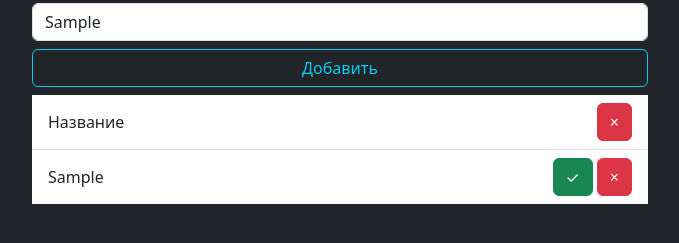
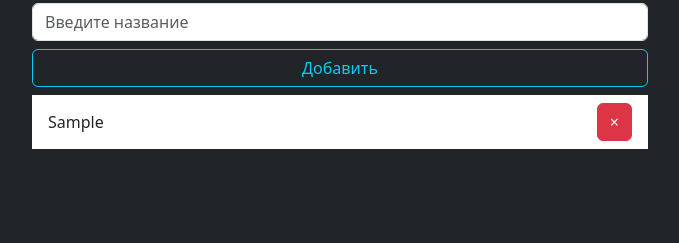
Before and after one commit to GnomYeaH/note, a plain HTML site: page templates/index.html in a window 1280 px wide. Both pictures are taken after typing "Sample" into the empty fields and a click on the button "Добавить". Shown: the part 101-344 px from the top of the page, without its empty margins (300-979 px from the left). Drawn offline with nearby package versions, Linux system fonts and the light colour scheme.

Commit message:
rEmOvEkNoPocHkA

```diff
--- a/static/js/app.js
+++ b/static/js/app.js
@@ -1,22 +1,40 @@
 const inputElement = document.getElementById("title");
 const createBtn = document.getElementById("create");
 const listElement = document.getElementById("list");
+
+function getNoteTemplate(index) {
+  return `
+  <li
+  class="list-group-item d-flex justify-content-between align-items-center">
+  <span>${inputElement.value}</span>
+  <span>
+    <span class="btn btn-small btn-danger" data-type="remove" data-index="${index}">&times;</span>
+  </span>
+</li>`
+}
+// function render() {
+//   for(let i = 0; i < notes.length; i++) {
+//     listElement.insertAdjacentHTML('beforeend', getNoteTemplate(notes[i]))
+//   }
+// }
+// render()
 
 createBtn.addEventListener('click', function() {
   if(inputElement.value.length === 0) {
   return;
   }
   listElement.insertAdjacentHTML(
-    'beforeend',
-  `<li
-    class="list-group-item d-flex justify-content-between align-items-center"
-    >
-    <span>${inputElement.value}</span>
-    <span>
-      <span class="btn btn-small btn-success">&check;</span>
-      <span class="btn btn-small btn-danger">&times;</span>
-    </span>
-  </li>`
+    'beforeend', getNoteTemplate(inputElement.value))
+    inputElement.value = ''
+  }
 )
+listElement.onclick = function (event) {
+  if(event.target.dataset.index) {
+    const index = Number(event.target.dataset.index)
+    const type = event.target.dataset.type
+
+    if (type === 'remove') {
+      console.log('remove', index)
+    }
+  }
 }
-)
--- a/templates/index.html
+++ b/templates/index.html
@@ -14,7 +14,7 @@
       integrity="sha384-KK94CHFLLe+nY2dmCWGMq91rCGa5gtU4mk92HdvYe+M/SXH301p5ILy+dN9+nJOZ"
       crossorigin="anonymous"
     />
-    <title>02. JS Array & Objects</title>
+    <title>Заметки</title>
     <script src = "/static/js/app.js" defer ></script>
   </head>
   <body class="bg-dark text-light">
@@ -22,6 +22,7 @@
       <h1>Заметки</h1>
       <input
         type="text"
+
         class="form-control mb-2"
         placeholder="Введите название"
         id="title"
@@ -31,14 +32,14 @@
       </button>
 
       <ul class="list-group list-group-flush" id="list">
-        <li
+         <!-- <li
           class="list-group-item d-flex justify-content-between align-items-center"
         >
           <span>Название</span>
           <span>
             <span class="btn btn-small btn-danger">&times;</span>
           </span>
-        </li>
+        </li> -->
       </ul>
     </div>
   </body>
```
